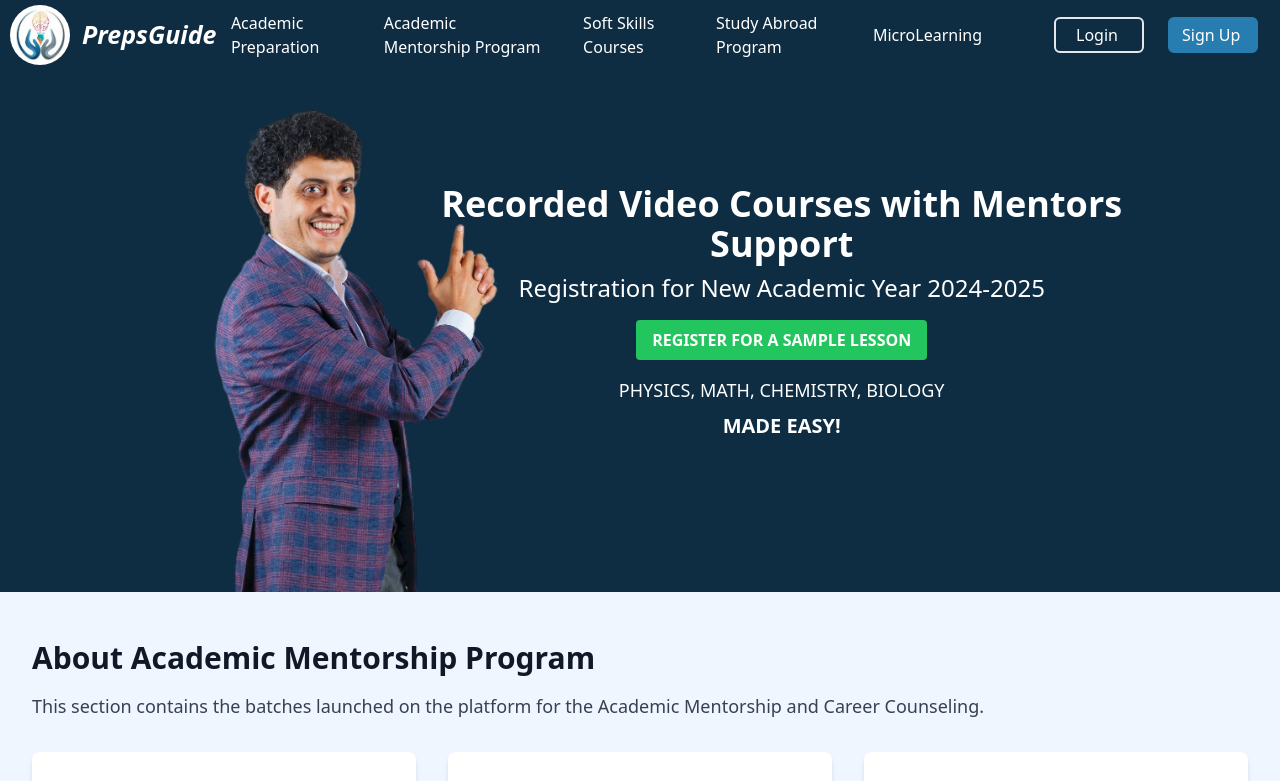
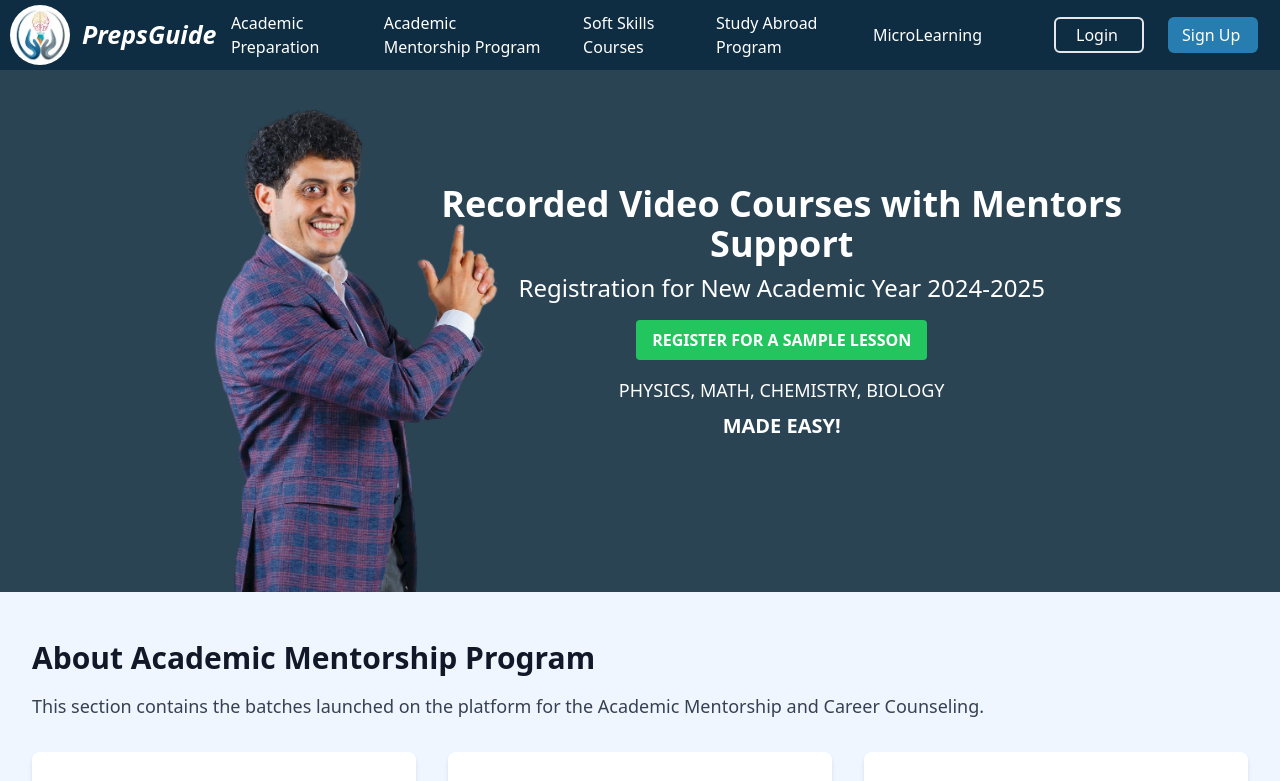
Before and after one commit to prateek21865/TechEduvisor-project-MERN, a React (Vite) app: page /amp in a window 1280 px wide. Shown: the top 781 px of the page. Built offline with nearby package versions, Linux system fonts and the light colour scheme.

Commit message:
Header color adjusted

```diff
--- a/src/components/AcademicMentorshipPage/HeroSection.tsx
+++ b/src/components/AcademicMentorshipPage/HeroSection.tsx
@@ -2,8 +2,8 @@ import React from 'react';
 
 const HeroSection: React.FC = () => {
   return (
-    // <div className="w-full h-[450px] md:min-h-[70vh] relative overflow-hidden bg-[#007AFC] mt-[2rem]">
-    <div className="w-full h-[450px] md:min-h-[70vh] relative overflow-hidden bg-[#0E2D42] mt-[2rem]">
+    // <div className="w-full h-[450px] md:min-h-[70vh] relative overflow-hidden bg-[#0E2D42] mt-[2rem]">
+    <div className="w-full h-[450px] md:min-h-[70vh] relative overflow-hidden bg-[#2b4454] mt-[2rem]">
       <div
         className="absolute inset-0 bg-cover md:bg-contain bg-no-repeat  md:right-[220px]"
         style={{backgroundImage: "url('mentor-header.png')"}}
```
